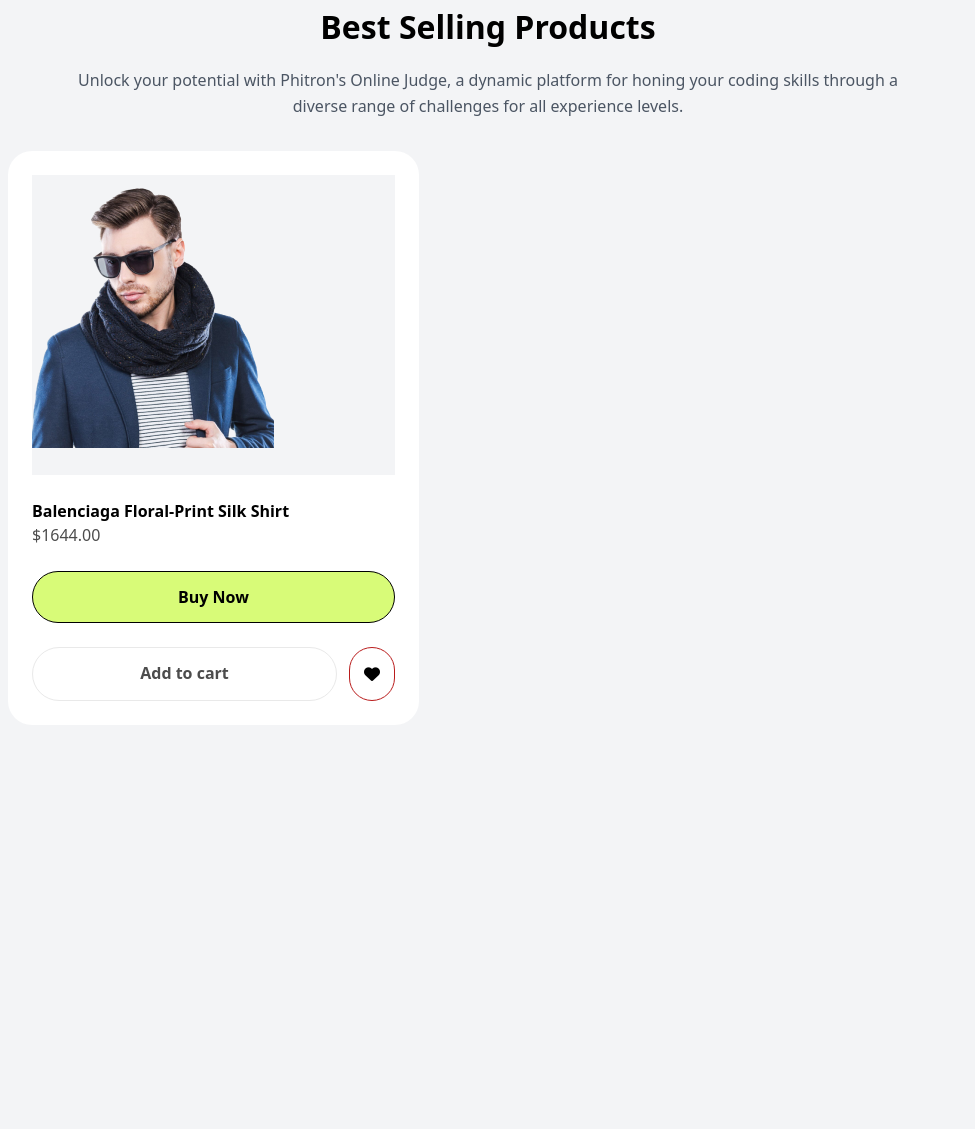
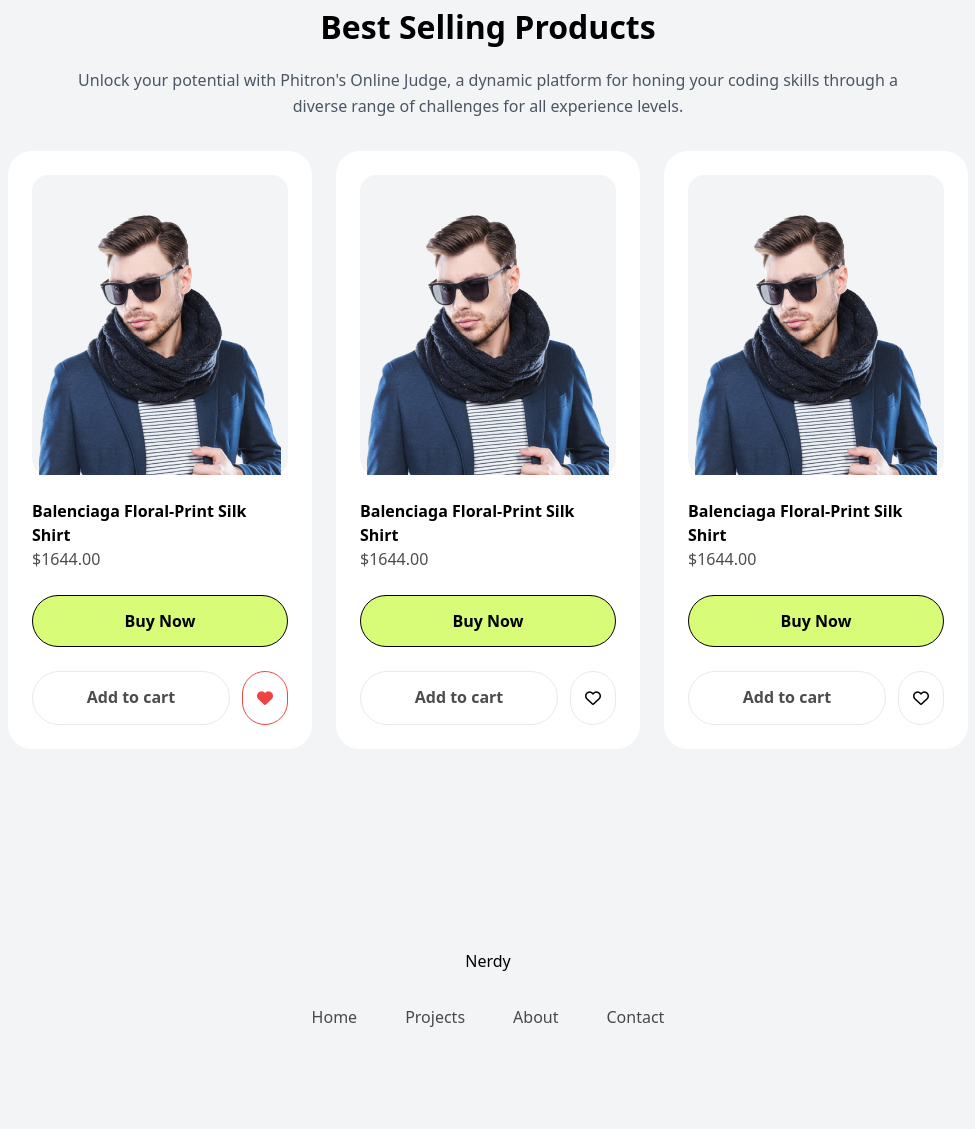
Before and after one commit to mdruhankarim/First-Assignment-PH, a plain HTML site: page First-project/index.html in a window 1280 px wide. Shown: the part 768-1897 px from the top of the page, without its empty margins (152-1127 px from the left). Before the commit the page ends 1593 px from the top, so only its background shows below. Drawn offline with nearby package versions, Linux system fonts and the light colour scheme.

Commit message:
Footer adding

```diff
--- a/First-project/index.html
+++ b/First-project/index.html
@@ -44,10 +44,14 @@
                 <h1 class="text-[32px] font-bold text-center">Best Selling Products</h1>
                 <p class="w-[827px] items-center text-center text-gray-600 leading-[26px] font-[500px]">Unlock your potential with Phitron's Online Judge, a dynamic platform for honing your coding skills through a diverse range of challenges for all experience levels.</p>
             </div>
-            <div class="card">
+            <div class="card flex gap-6">
                 <div class="card-1 w-[411px] p-6 bg-white rounded-3xl flex flex-col gap-6">
-                    <div class="image h-[300px] bg-gray-100">
-                        <img src="./images/model-demonstrating-winter-cloths 1.png" alt="">
+                    <div class="image h-[300px] bg-gray-100 rounded-2xl relative flex items-end justify-center">
+                        <img
+                            src="./images/model-demonstrating-winter-cloths 1.png"
+                            alt="Model demonstrating winter clothes"
+                            class="absolute bottom-0"
+                        >
                     </div>
                     <div class="texts">
                         <p class="font-bold">Balenciaga Floral-Print Silk Shirt</p>
@@ -58,12 +62,64 @@
                     </div>
                     <div class="add-to-cart flex gap-3">
             <p class="px-9 py-[13px] flex-1 bg-white border border-solid border-[#E9E9E9] rounded-[99px] font-bold cursor-pointer text-center text-[#4C4C4C]">Add to cart</p>
-            <div class="border border-red-700 rounded-full p-[14px]"><i class="fa-solid fa-heart"></i></div>
+            <div class="border border-red-500 rounded-full p-[14px]"><i class="fa-solid fa-heart text-red-500"></i></div>
+                    </div>
+                </div>
+                <div class="card-2 w-[411px] p-6 bg-white rounded-3xl flex flex-col gap-6">
+                    <div class="image h-[300px] bg-gray-100 rounded-2xl relative flex items-end justify-center">
+                        <img
+                            src="./images/model-demonstrating-winter-cloths 1.png"
+                            alt="Model demonstrating winter clothes"
+                            class="absolute bottom-0"
+                        >
+                    </div>
+                    <div class="texts">
+                        <p class="font-bold">Balenciaga Floral-Print Silk Shirt</p>
+                        <p class="opacity-[0.7]">$1644.00</p>
+                    </div>
+                    <div class="buy-now">
+            <p class="px-9 py-[13px]  bg-[#D8FB78] border border-black rounded-[99px] font-bold cursor-pointer text-center">Buy Now</p>
+                    </div>
+                    <div class="add-to-cart flex gap-3">
+            <p class="px-9 py-[13px] flex-1 bg-white border border-solid border-[#E9E9E9] rounded-[99px] font-bold cursor-pointer text-center text-[#4C4C4C]">Add to cart</p>
+            <div class="border border-[#E9E9E9] rounded-full p-[14px]"><i class="fa-regular fa-heart"></i></div>
+                    </div>
+                </div>
+                <div class="card-3 w-[411px] p-6 bg-white rounded-3xl flex flex-col gap-6">
+                    <div class="image h-[300px] bg-gray-100 rounded-2xl relative flex items-end justify-center">
+                        <img
+                            src="./images/model-demonstrating-winter-cloths 1.png"
+                            alt="Model demonstrating winter clothes"
+                            class="absolute bottom-0"
+                        >
+                    </div>
+                    <div class="texts">
+                        <p class="font-bold">Balenciaga Floral-Print Silk Shirt</p>
+                        <p class="opacity-[0.7]">$1644.00</p>
+                    </div>
+                    <div class="buy-now">
+            <p class="px-9 py-[13px]  bg-[#D8FB78] border border-black rounded-[99px] font-bold cursor-pointer text-center">Buy Now</p>
+                    </div>
+                    <div class="add-to-cart flex gap-3">
+            <p class="px-9 py-[13px] flex-1 bg-white border border-solid border-[#E9E9E9] rounded-[99px] font-bold cursor-pointer text-center text-[#4C4C4C]">Add to cart</p>
+            <div class="border border-[#E9E9E9] rounded-full p-[14px]"><i class="fa-regular fa-heart"></i></div>
                     </div>
                 </div>
             </div>
         </div>
     </main>
-    <footer></footer>
+    <footer>
+        <div class="footer px-20 py-[100px] flex flex-col gap-8 justify-center items-center">
+            <div class="nerdy">Nerdy</div>
+
+        <div class="middle">
+            <ul class="flex gap-12 opacity-[0.7]">
+                <li class="hover:underline cursor-pointer">Home</li>
+                <li class="hover:underline cursor-pointer">Projects</li>
+                <li class="hover:underline cursor-pointer">About</li>
+                <li class="hover:underline cursor-pointer">Contact</li>
+            </ul>
+        </div>
+    </div></footer>
 </body>
 </html>
```
